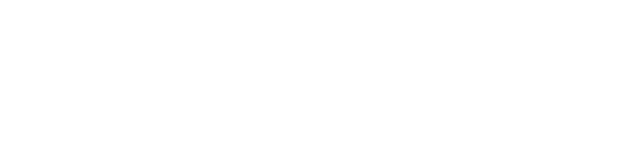
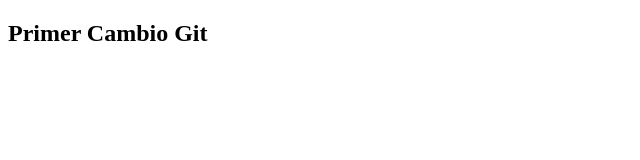
Before and after one commit to elanderpa/git-test, a plain HTML site: page Index.html in a window 1280 px wide. Shown: the whole page, without its empty margins (0-640 px from the left). Drawn offline with Linux system fonts and the light colour scheme.

Commit message:
Update Index.html
Se agrega un h2

```diff
--- a/Index.html
+++ b/Index.html
@@ -10,6 +10,8 @@
 
 <body>
 
+    <h2>Primer Cambio Git</h2>
+
 </body>
 
 </html>
```
